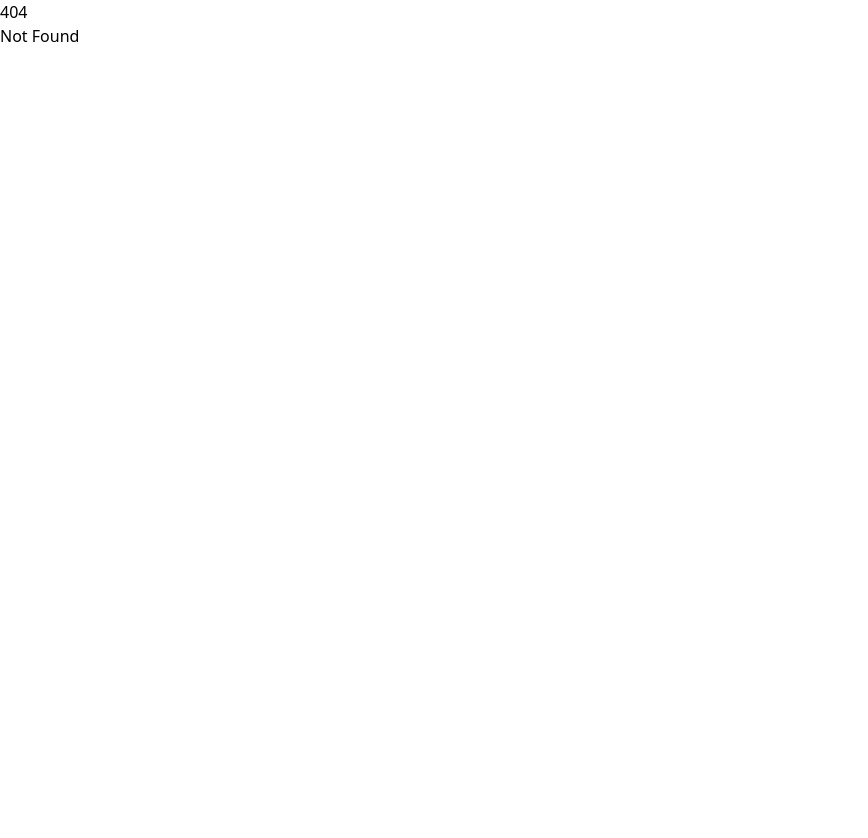
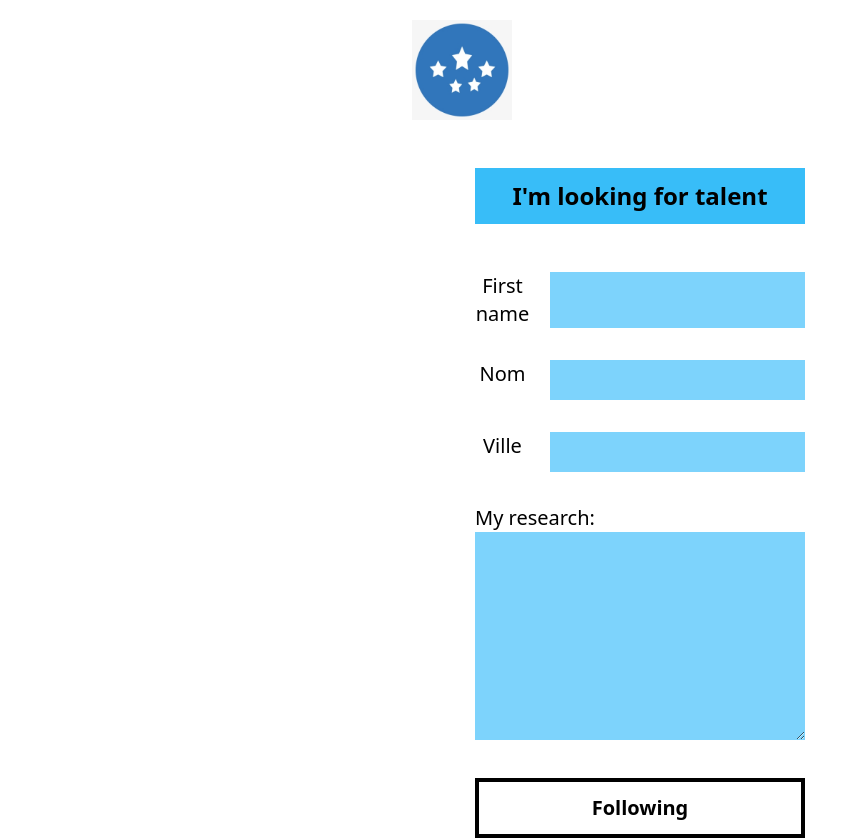
Before and after one commit to neurolien/neurolien, a SvelteKit app: page /share/main in a window 1280 px wide. Before the commit this address had no page. Shown: the whole page, without its empty margins (0-868 px from the left). Before the commit the page ends 800 px from the top, so only its background shows below. Built offline with nearby package versions, Linux system fonts and the light colour scheme.

Commit message:
feat: update for pages

```diff
--- a/src/routes/+layout.svelte
+++ b/src/routes/+layout.svelte
@@ -2,4 +2,8 @@
   import "../app.css";
 </script>
 
-<slot />
+<div class="flex items-center justify-center">
+  <div class="w-[497px]">
+    <slot />
+  </div>
+</div>
--- a/src/routes/+page.svelte
+++ b/src/routes/+page.svelte
@@ -1,9 +1,28 @@
-<h1 class="text-5xl font-bold pt-4 text-center">
-  Hello world!
-</h1>
+<script>
+  import { goto } from '$app/navigation';
+  import { pageType } from '../store.js';
+  /**
+     * @param {string} type
+     */
+   export function linkPage (type) {
+    pageType.set(type);
+    goto('/auth');
+  }
+</script>
 
-<style lang="postcss">
-  :global(html) {
-    background-color: theme(colors.gray.100);
-  }
-</style>
+<div class="text-center">
+  <div class="pb-40 pt-40">
+    <img src="logo.png" alt="" class="w-[100px] m-auto">
+    <p class="text-sky-400 text-5xl uppercase text-center">
+      Neurolien
+    </p>
+    <p class="text-sky-800 text-sm pt-2 font-bold uppercase text-center">
+      partageons nos talents
+    </p>
+  </div>
+
+  <div class="flex flex-col items-center justify-center">
+    <button class="rounded-none bg-sky-400 text-2xl font-bold w-[330px] py-3 mb-10" on:click={() => linkPage('consult')}>Consult our talents</button>
+    <button class="rounded-none bg-sky-400 text-2xl font-bold w-[330px] py-3" on:click={() => linkPage('share')}>Share my talents</button>
+  </div>
+</div>
--- /dev/null
+++ b/src/routes/auth-confirm/+page.svelte
@@ -0,0 +1,26 @@
+<script>
+    import { goto } from "$app/navigation";
+  import { pageType } from "../../store";
+
+  export function goMain() {
+    let type;
+    pageType.subscribe(value => {
+      type = value;
+    });
+    if (type === "consult") {
+      goto("/consult/main")
+    } else {
+      goto("/share/main")
+    }
+  }
+</script>
+
+<a href="/">
+  <img src="logo.png" alt="" class="w-[100px] m-5">
+</a>
+<div class="flex flex-col justify-center items-center mt-24">
+  <p class="text-2xl bg-sky-400 w-[330px] py-3 font-bold text-center mb-20">I am a talent</p>
+  <p class="text-2xl font-bold mb-20">Code SMS</p>
+  <p class="text-4xl font-bold mb-20">_ _ _ _ _ _</p>
+  <button class="border border-4 border-black w-[330px] text-center text-xl font-bold py-3" on:click={() => goMain()}>Following</button>
+</div>
--- /dev/null
+++ b/src/routes/auth/+page.svelte
@@ -0,0 +1,11 @@
+<a href="/">
+  <img src="logo.png" alt="" class="w-[100px] m-5">
+</a>
+<div class="flex flex-col justify-center items-center mt-24">
+  <p class="text-2xl bg-sky-400 w-[330px] py-3 font-bold text-center mb-32">I am a talent</p>
+  <div class="flex mb-32">
+    <p class="text-2xl mr-5">Phone</p>
+    <input class="enabled:hover:border-gray-400 disabled:opacity-75 bg-sky-300 px-3 py-2" />
+  </div>
+  <a href="/auth-confirm" class="border border-4 border-black w-[330px] text-center text-xl font-bold py-3">Following</a>
+</div>
--- /dev/null
+++ b/src/routes/consult/+layout.svelte
@@ -0,0 +1,9 @@
+<a href="/">
+  <img src="../logo.png" alt="" class="w-[100px] m-5">
+</a>
+<div class="flex flex-col justify-center items-center mt-12">
+  <div class="w-[330px]">
+    <p class="text-2xl bg-sky-400 w-full py-3 font-bold text-center mb-12">I am a talent</p>
+    <slot />
+  </div>
+</div>
--- /dev/null
+++ b/src/routes/consult/main/+page.svelte
@@ -0,0 +1,14 @@
+
+<div class="flex mb-8">
+  <p class="text-2xl w-20 text-center mr-5">Pseudo</p>
+  <input class="enabled:hover:border-gray-400 disabled:opacity-75 bg-sky-300 px-3 py-2" />
+</div>
+<div class="flex mb-8">
+  <p class="text-2xl w-20 text-center mr-5">Ville</p>
+  <input class="enabled:hover:border-gray-400 disabled:opacity-75 bg-sky-300 px-3 py-2" />
+</div>
+<div class="mb-8 w-full">
+  <p class="text-2xl mr-5">Mes talents:</p>
+  <textarea class="bg-sky-300 w-full p-5" cols="30" rows="10"></textarea>
+</div>
+<a href="/consult/success" class="border border-4 border-black w-full block text-center text-xl font-bold py-3">Following</a>
--- /dev/null
+++ b/src/routes/consult/success/+page.svelte
@@ -0,0 +1,9 @@
+
+<div class="text-center text-white w-[330px] py-32 bg-sky-400">
+  <p class="font-bold text-xl mb-6">
+    Your request has been sent!
+  </p>
+  <p class="font-bold text-xl">
+    Thank you for your trust :)
+  </p>
+</div>
--- /dev/null
+++ b/src/routes/share/main/+page.svelte
@@ -0,0 +1,26 @@
+<a href="/">
+  <img src="../logo.png" alt="" class="w-[100px] m-5">
+</a>
+<div class="flex flex-col justify-center items-center mt-12">
+  <div class="w-[330px]">
+    <p class="text-2xl bg-sky-400 w-[330px] py-3 font-bold text-center mb-12">I'm looking for talent</p>
+
+    <div class="flex mb-8">
+      <p class="text-xl w-[100px] text-center mr-5">First name</p>
+      <input class="enabled:hover:border-gray-400 disabled:opacity-75 bg-sky-300 px-3 py-2" />
+    </div>
+    <div class="flex mb-8">
+      <p class="text-xl w-[100px] text-center mr-5">Nom</p>
+      <input class="enabled:hover:border-gray-400 disabled:opacity-75 bg-sky-300 px-3 py-2" />
+    </div>
+    <div class="flex mb-8">
+      <p class="text-xl w-[100px] text-center mr-5">Ville</p>
+      <input class="enabled:hover:border-gray-400 disabled:opacity-75 bg-sky-300 px-3 py-2" />
+    </div>
+    <div class="mb-8 w-full">
+      <p class="text-xl mr-5">My research:</p>
+      <textarea class="bg-sky-300 w-full p-5" cols="30" rows="7"></textarea>
+    </div>
+    <a href="/share/success" class="border border-4 border-black w-full block text-center text-xl font-bold py-3">Following</a>
+  </div>
+</div>
--- /dev/null
+++ b/src/routes/share/success/+page.svelte
@@ -0,0 +1,21 @@
+<a href="/">
+  <img src="../logo.png" alt="" class="w-[100px] m-5">
+</a>
+<div class="flex flex-col justify-center items-center mt-12">
+  <div class="w-[330px]">
+    <p class="text-2xl bg-sky-400 w-[330px] py-3 font-bold text-center mb-12">Nos talents</p>
+
+    <div>
+      <div class="bg-sky-400 p-5 mb-5">
+        <p class="text-white text-2xl font-bold mb-5">PSEUDO 1 A 4.2 KMS</p>
+        <p class="text-white text-2xl font-bold mb-5">+41 78 123 1252</p>
+        <p class="text-white text-3xl font-bold mb-5">Description</p>
+      </div>
+      <div class="bg-sky-400 p-5">
+        <p class="text-white text-2xl font-bold mb-5">PSEUDO 1 A 4.2 KMS</p>
+        <p class="text-white text-2xl font-bold mb-5">+41 78 123 1252</p>
+        <p class="text-white text-3xl font-bold mb-5">Description</p>
+      </div>
+    </div>
+  </div>
+</div>
--- /dev/null
+++ b/src/store.js
@@ -0,0 +1,3 @@
+import { writable } from 'svelte/store';
+
+export const pageType = writable("consult");
```
Also changed, not shown: static/heart.png (added), static/logo.png (added).
